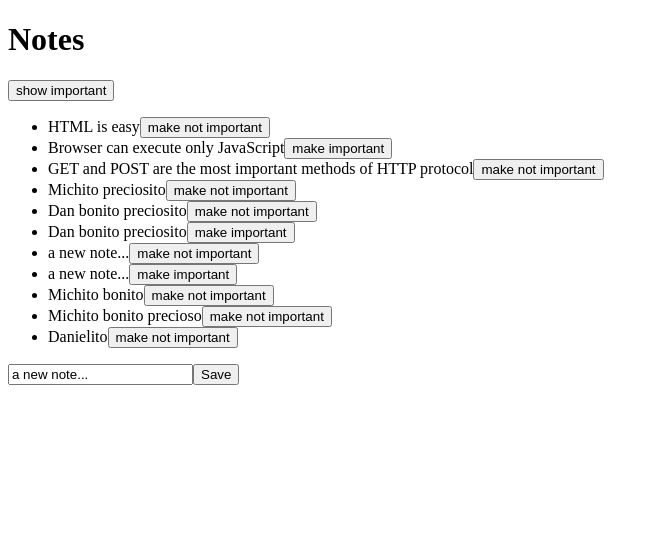
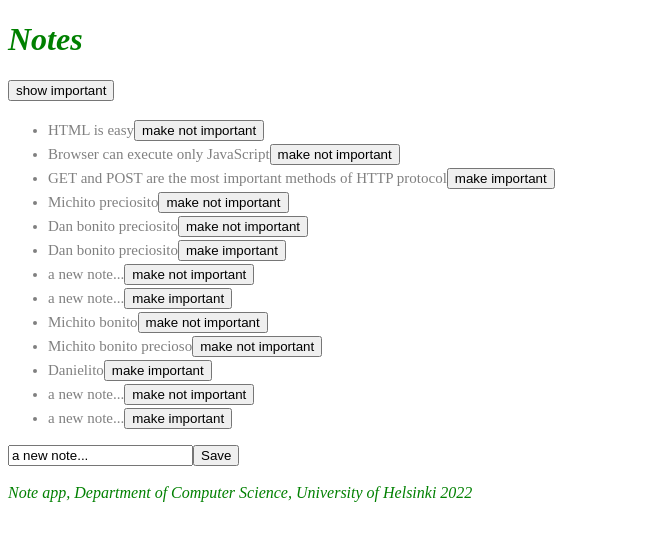
Before and after one commit to DenysChavez/full-stack-open-2023, a React (Create React App) app in the folder part2/notes/: page / in a window 1280 px wide. Shown: the top 540 px of the page, without its empty margins (0-659 px from the left). Built offline with nearby package versions, Linux system fonts and the light colour scheme; data requests are answered from the project's data file.

Commit message:
improved error message and inline styles

```diff
--- a/part2/notes/db.json
+++ b/part2/notes/db.json
@@ -8,12 +8,12 @@
     {
       "id": 2,
       "content": "Browser can execute only JavaScript",
-      "important": false
+      "important": true
     },
     {
       "id": 3,
       "content": "GET and POST are the most important methods of HTTP protocol",
-      "important": true
+      "important": false
     },
     {
       "content": "Michito preciosito",
@@ -52,8 +52,18 @@
     },
     {
       "content": "Danielito",
+      "important": false,
+      "id": 11
+    },
+    {
+      "content": "a new note...",
       "important": true,
-      "id": 11
+      "id": 12
+    },
+    {
+      "content": "a new note...",
+      "important": false,
+      "id": 13
     }
   ]
 }
--- a/part2/notes/src/App.js
+++ b/part2/notes/src/App.js
@@ -1,18 +1,20 @@
 import { useState, useEffect } from "react";
 import noteService from "./services/notes";
+import "./index.css";
+import Notification from "./components/Notification";
 import Note from "./components/Note";
+import Footer from "./components/Footer";
 
-const App = (props) => {
+const App = () => {
   const [notes, setNotes] = useState([]);
   const [newNote, setNewNote] = useState("a new note...");
   const [showAll, setShowAll] = useState(true);
+  const [errorMessage, setErrorMessage] = useState(null);
 
   // Get Data from the Server
   useEffect(() => {
-    noteService
-      .getAll()
-      .then((initialNotes) => {
-        setNotes(initialNotes);
+    noteService.getAll().then((initialNotes) => {
+      setNotes(initialNotes);
     });
   }, []);
   ///////////////////////
@@ -25,15 +27,16 @@
     noteService
       .update(id, chandedNote)
       .then((returnedNote) => {
-        setNotes(notes.map((note) => note.id !== id ? note : returnedNote))
+        setNotes(notes.map((note) => (note.id !== id ? note : returnedNote)));
       })
-      .catch(error => {
-        alert(
-          `the note '${note.content}' was already deleted from server`
-        )
-        setNotes(notes.filter(n => n.id !== id))
-      })
-  }
+      .catch((error) => {
+        setErrorMessage(`Note ${note.content} was already removed from server`);
+        setTimeout(() => {
+          setErrorMessage(null);
+        }, 5000);
+        setNotes(notes.filter((n) => n.id !== id));
+      });
+  };
   ///////////////////
 
   // Create a new NOTE
@@ -63,7 +66,7 @@
   return (
     <div>
       <h1>Notes</h1>
-
+      <Notification message={errorMessage} />
       <div>
         <button onClick={() => setShowAll(!showAll)}>
           show {showAll ? "important" : "all"}
@@ -83,6 +86,7 @@
         <input value={newNote} onChange={hanldeNoteChange} />
         <button type="submit">Save</button>
       </form>
+      <Footer />
     </div>
   );
 };
--- /dev/null
+++ b/part2/notes/src/components/Footer.js
@@ -0,0 +1,15 @@
+const Footer = () => {
+    const footerStyle = {
+        color: 'green',
+        fontStyle: 'italic',
+        fontSize: 16
+      }
+      return (
+        <div style={footerStyle}>
+          <br />
+          <em>Note app, Department of Computer Science, University of Helsinki 2022</em>
+        </div>
+      )
+}
+
+export default Footer
--- a/part2/notes/src/components/Note.js
+++ b/part2/notes/src/components/Note.js
@@ -3,7 +3,7 @@
     ? 'make not important' : 'make important'
 
   return (
-    <li>{note.content}
+    <li className="note">{note.content}
       <button onClick={toggleImportance}>{label}</button>
     </li>
     )
--- /dev/null
+++ b/part2/notes/src/components/Notification.js
@@ -0,0 +1,13 @@
+const Notification = ({ message }) => {
+    if (message === null) {
+         return null
+    }
+
+    return (
+        <div className="error">
+            {message}
+        </div>
+    )
+}
+
+export default Notification
--- /dev/null
+++ b/part2/notes/src/index.css
@@ -0,0 +1,20 @@
+h1 {
+    color: green;
+    font-style: italic;
+}
+
+.note {
+    color: grey;
+    padding-top:  3px;
+    font-size: 15px;
+}
+
+.error {
+    color: red;
+    background: lightgrey;
+    font-size: 20px;
+    border-style: solid;
+    border-radius: 5px;
+    padding: 10px;
+    margin-bottom: 10px;
+}
```
